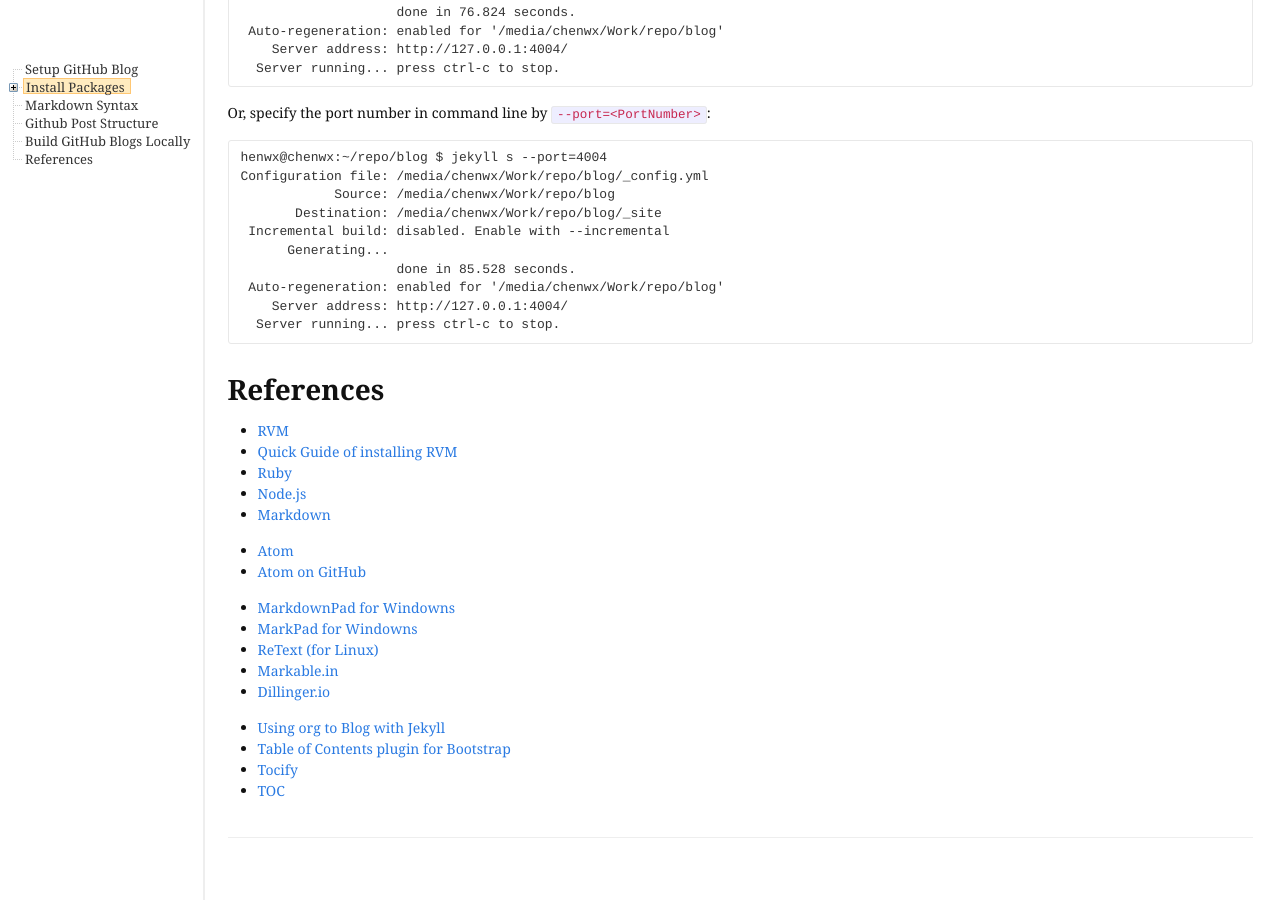
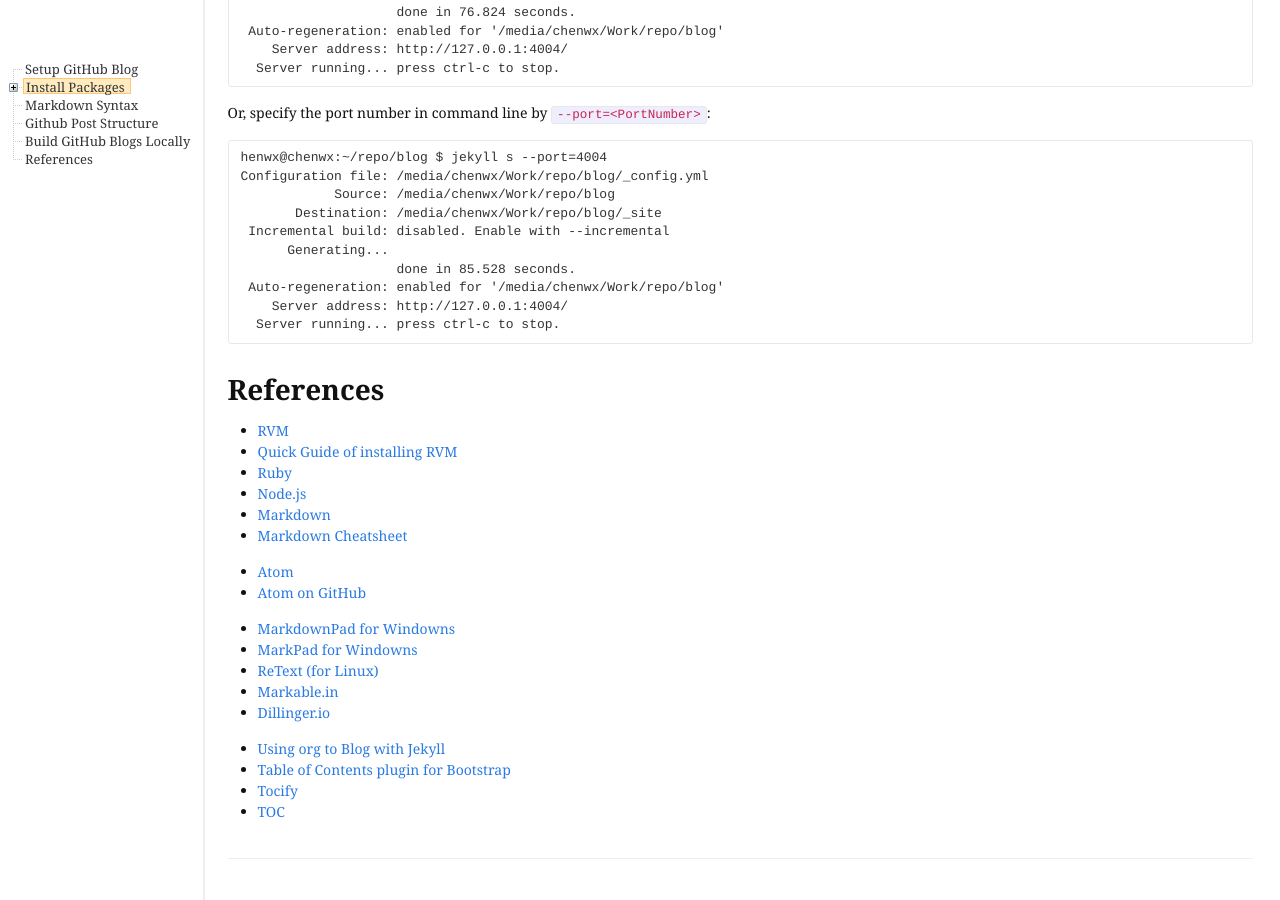
Before and after one commit to BenEcon/benecon.github.io, a Jekyll site: the page built from _posts/2017-02-15-setup-github-blog.md, in a window 1280 px wide and 900 px high, scrolled down 4092 px. Built offline with Jekyll 4.4.1, drawn with Linux system fonts in a browser that asks for light colours; before the commit the page ends 4971 px from its top, so only the background shows below that.

Commit message:
Update _posts/2017-02-15-setup-github-blog.md

```diff
--- a/_posts/2017-02-15-setup-github-blog.md
+++ b/_posts/2017-02-15-setup-github-blog.md
@@ -229,6 +229,7 @@ Configuration file: /media/chenwx/Work/repo/blog/_config.yml
 * [Ruby](https://www.ruby-lang.org/en/)
 * [Node.js](https://nodejs.org/)
 * [Markdown](http://www.markdown.cn)
+* [Markdown Cheatsheet](https://github.com/adam-p/markdown-here/wiki/Markdown-Cheatsheet)
 
 * [Atom](https://atom.io)
 * [Atom on GitHub](https://github.com/atom/atom)
```
